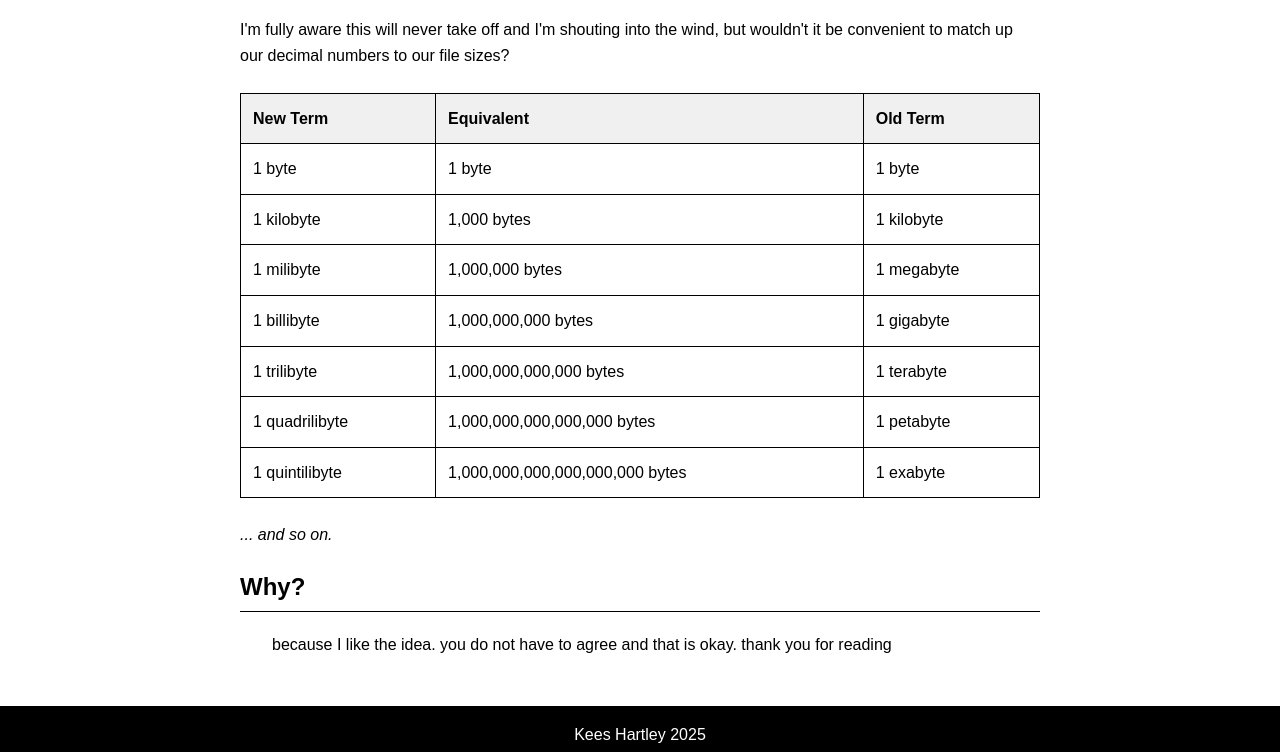
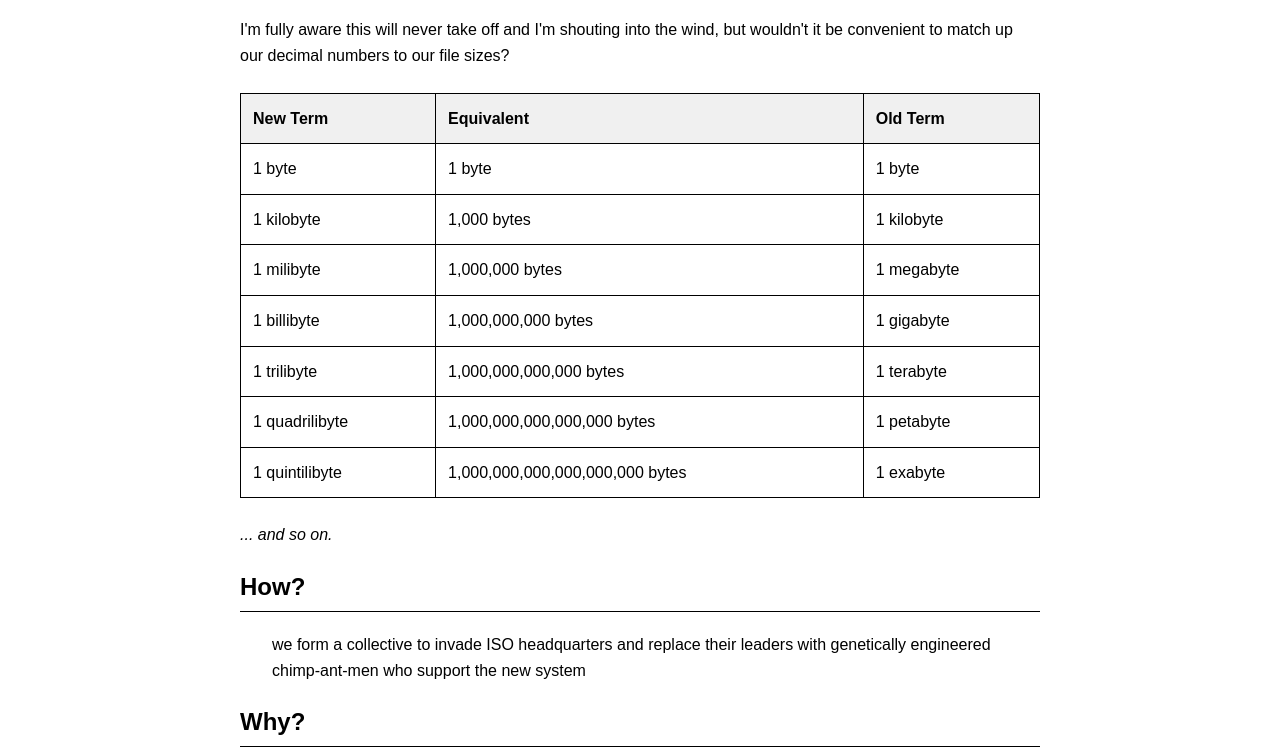
Before and after one commit to A-Kees-H/billibyte, a plain HTML site: page index.html in a window 1280 px wide. Shown: the part 200-952 px from the top of the page. Drawn offline with Linux system fonts and the light colour scheme.

Commit message:
Update index.html

```diff
--- a/index.html
+++ b/index.html
@@ -199,6 +199,10 @@
             </tr>
         </table>
         <p><em>... and so on.</em></p>
+        <h2>How?</h2>
+        <ul>
+            we form a collective to invade ISO headquarters and replace their leaders with genetically engineered chimp-ant-men who support the new system
+        </ul>
 
         <h2>Why?</h2>
         <ul>
@@ -208,7 +212,7 @@
 
     <!-- Footer -->
     <footer class="footer">
-        <p>Kees Hartley 2025</p>
+        <p>Kees Hartley, 2025</p>
         <p class="subtitle">chimp</p>
     </footer>
 </body>
```
